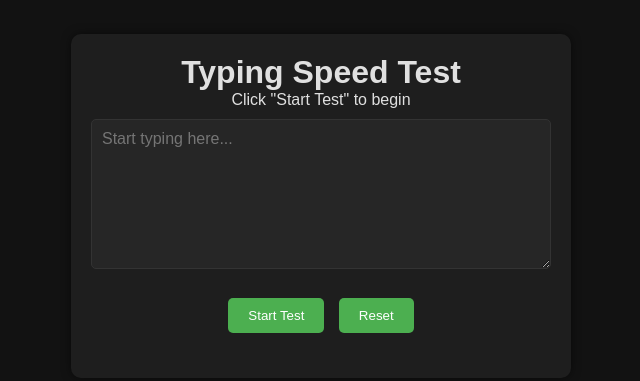
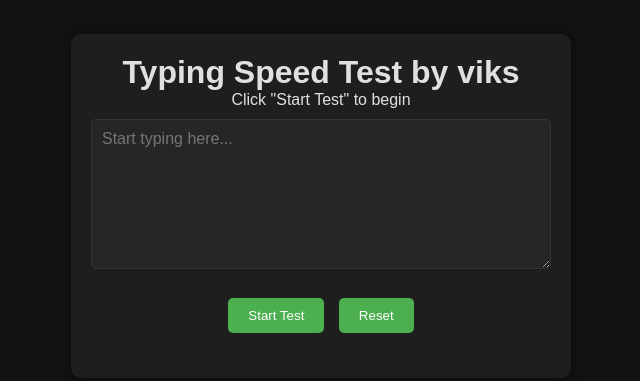
Before and after one commit to vikky2810/TypingMeter, a plain HTML site: page index.html in a window 1280 px wide. Shown: the part 194-575 px from the top of the page, without its empty margins (319-959 px from the left). Drawn offline with Linux system fonts and the light colour scheme.

Commit message:
modify title

```diff
--- a/index.html
+++ b/index.html
@@ -8,7 +8,7 @@
 </head>
 <body>
     <div class="container">
-        <h1>Typing Speed Test</h1>
+        <h1>Typing Speed Test by viks </h1>
         <p id="quote">Click "Start Test" to begin</p>
         <textarea id="input" placeholder="Start typing here..." disabled></textarea>
         <div class="controls">
```
